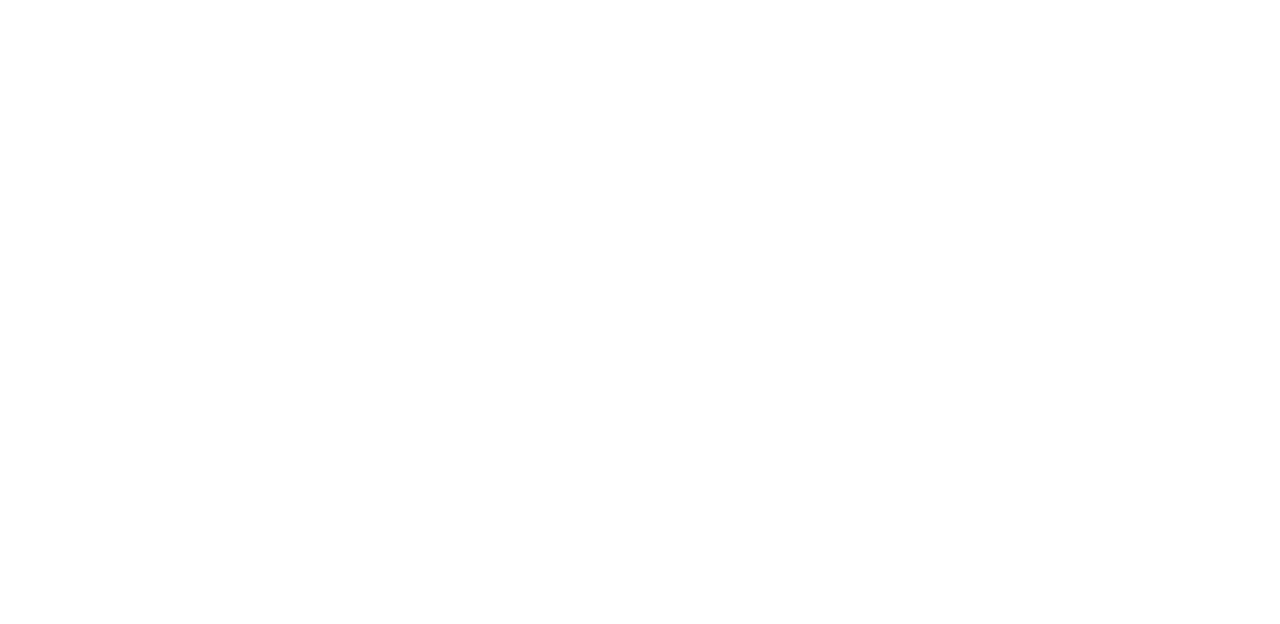
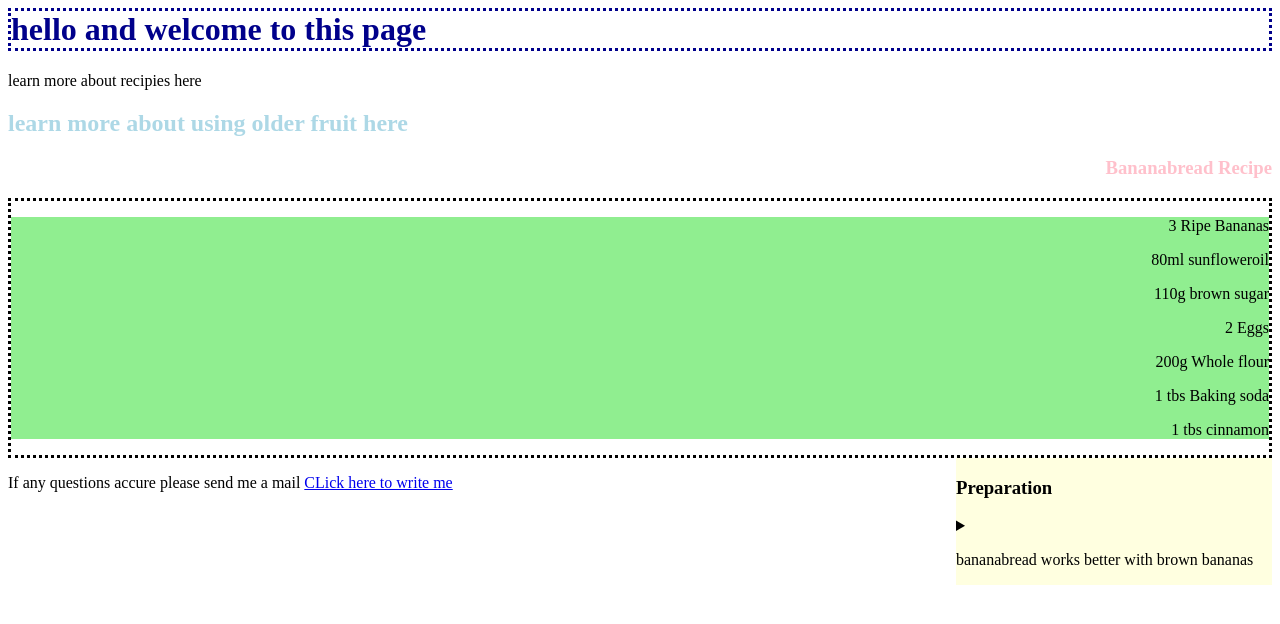
Before and after one commit to 24W-DGPH/ThaOber, a plain HTML site: page bananabread.html in a window 1280 px wide. Drawn offline with Linux system fonts and the light colour scheme.

Commit message:
Update bananabread.html

```diff
--- a/bananabread.html
+++ b/bananabread.html
@@ -1,6 +1,62 @@
 <html>
   <div>
     <title>Lets Bake together </title>
+    <head>
+      <h1>
+        <header style="border-style:dotted;color:darkblue"> hello and welcome to this page
+      </h1>
+    </head>
+    </header>
+    <body>
+      <p> learn more about recipies here </p>
+      <artikle>
+        <h2 style= "color:lightblue"> learn more about using older fruit here</h2>
+
+     <div style="text-align:right;color:pink">
+
+
+	<section>
+
+	<h3> Bananabread Recipe </h3>
+	</div>
+	<div style="border-style:dotted;text-align:right">
+
+	  <div style="background-color:lightgreen">
+
+	<p>3 Ripe Bananas</p>
+	<p>80ml sunfloweroil</p>
+	<p>110g brown sugar</p>
+	<p>2 Eggs</p>
+	<p>200g Whole flour</p>
+	<p>1 tbs Baking soda</p>
+	<p>1 tbs cinnamon</p>
+
+	</div>
+	</div>
+ </section>
+
+	</body>
+	<section>
+	  <body>
+	<aside style="width:25%;float:right;background-color:lightyellow;padding 10px">
+   <h3> Preparation</h3>
+
+   <details> <summary> <p> bananabread works better with brown bananas </p></summary></details>
+</section>
+   </body></section>
+   </aside>
+		</div>
+		</span>
+	</body>
+</html>
+</div>
+</article>
+<body>
+<p> If any questions accure please send me a mail <a href= "mailto:helpbananabread@info.de= Customer Query"> CLick here to write me <a/>
+</p>
+</body>
+      </artikle>
+    </body>
 </html>
 
 </div>
```
